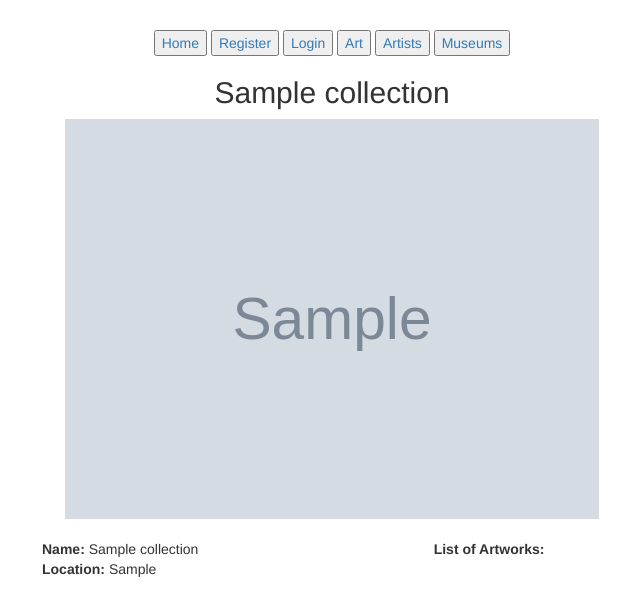
After one commit to mdose/Xibbit, a Flask app: page /collections/1 in a window 1280 px wide. The commit adds this page. Shown: the top 616 px of the page, without its empty margins (308-948 px from the left). Run offline with Flask 2, Linux system fonts and the light colour scheme; tables that the repository leaves empty hold one stand-in row (values such as "Sample post"); grey boxes marked "Sample" are stand-in pictures; some libraries are stand-ins or nearby versions.

Commit message:
Added Museum/Collections route, view func, button to prot-navbar, list page, and display pages. WIP on listing and linking artworks to museums.

```diff
--- a/seed.py
+++ b/seed.py
@@ -130,10 +130,10 @@ def load_collections():
     for row in open("seed_data/u.collections"):
         row = row.rstrip("\n").strip(chr(13))
         row = row.split("\t")
-        collection_id, name, location = row
+        collection_id, name, location, image_url = row
 
         collection = Collection(collection_id=collection_id, name=name,
-                                location=location)
+                                location=location, image_url=image_url)
         db.session.add(collection)
 
     db.session.commit()
--- a/server.py
+++ b/server.py
@@ -143,7 +143,7 @@ def art(art_id):
 
 @app.route('/artists')
 def artist_list():
-    """Show list of artist in db"""
+    """Show list of artists in db"""
 
     artists = Artist.query.all()
     return render_template("artist_list.html", artists=artists)
@@ -154,11 +154,23 @@ def artist(artist_id):
     """Generates the display page for each artist in db."""
 
     artist = Artist.query.filter_by(artist_id=artist_id).first()
-    # if art == None:
-    #     flash("Artwork %s not yet added to the db." % art_id)
-    #     return redirect("/")
+    return render_template("artists.html", artist=artist)
 
-    return render_template("artists.html", artist=artist)
+
+@app.route('/collections')
+def collection_list():
+    """Show list of collections in db"""
+
+    collections = Collection.query.all()
+    return render_template("museums_list.html", collections=collections)
+
+
+@app.route("/collections/<collection_id>")
+def collection(collection_id):
+    """Generates the display page for each collection in db."""
+
+    collection = Collection.query.filter_by(collection_id=collection_id).first()
+    return render_template("museums.html", collection=collection)
 
 ################################################################################
 
--- a/templates/base.html
+++ b/templates/base.html
@@ -28,6 +28,7 @@
     {% endif %}
     <button><a href="/artworks">Art</a></button>
     <button><a href="/artists">Artists</a></button>
+    <button><a href="/collections">Museums</a></button>
   </center>
 
   {% block content %}
--- /dev/null
+++ b/templates/museums.html
@@ -0,0 +1,37 @@
+{% extends 'base.html' %}
+{% block content %}
+
+    <h2 class="museum-name">
+      <center>
+        {{ collection.name }}
+      </center>
+    </h2>
+
+    <div class="container-fluid">
+      <div class="row">
+        <center><img src="{{ collection.image_url }}" height="400" padding="10px"></center>
+      </div>
+
+      <div class="row">
+        <div class="col-xs-offset-3 col-xs-4">
+          <br>
+          <strong>Name:</strong>
+            {{ collection.name }}
+          <br>
+          <strong>Location:</strong>
+            {{ collection.location }}
+        </div>
+
+        <div class="col-xs-offset-7">
+          <br>
+          <strong>List of Artworks:</strong>
+          <br>
+          <br>
+        </div>
+      </div>
+    </div>
+
+<!-- Example code for how to pontentially figure out "starring" logic in ratings project -->
+
+
+{% endblock %}
```
Also changed, not shown: model.py (+3 -5 lines), templates/museums_list.html (added, +15 -0 lines), 1 other file.
